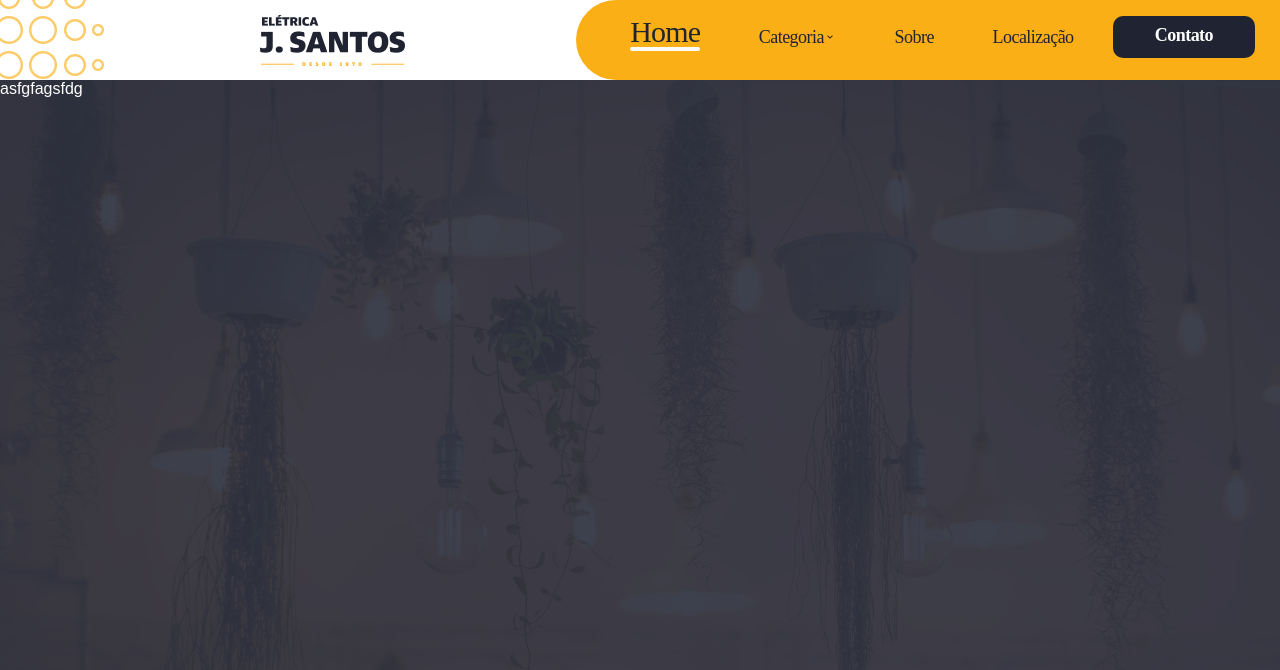
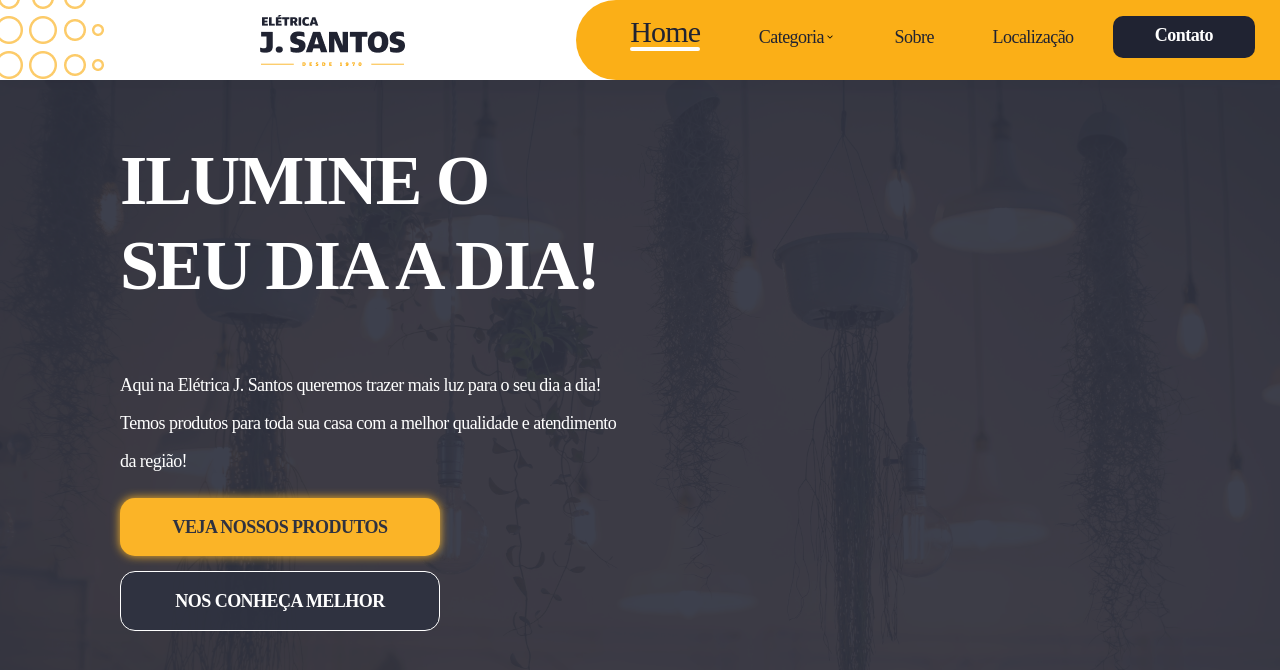
Before and after one commit to lucasrm1804/NoWeb, a React (Create React App) app in the folder my-app/: page / in a window 1280 px wide. Shown: the top 670 px of the page. Built offline with nearby package versions, Linux system fonts and the light colour scheme.

Commit message:
cria e estiliza os chamados

```diff
--- a/my-app/src/components/Header/header.css
+++ b/my-app/src/components/Header/header.css
@@ -2,7 +2,6 @@ header {
   background-color: #FFFFFF;
   box-shadow: 0px 0px 20px rgba(0, 0, 0, 0.1);
   background: #FFFFFF;
-  position: fixed;
   width: 100%;
   top: 0;
 }
--- a/my-app/src/components/Section1/index.jsx
+++ b/my-app/src/components/Section1/index.jsx
@@ -5,7 +5,13 @@ function Section1() {
 	return (
     <section className="section1">
       <div className="opac">
-        asfgfagsfdg
+        <div>
+          <h1>ILUMINE O SEU DIA A DIA!</h1>
+          <p>Aqui na Elétrica J. Santos queremos trazer mais luz para o seu dia a dia! Temos produtos para toda sua casa com a melhor qualidade e atendimento da região!</p>
+          <h2 className="chamada1">VEJA NOSSOS PRODUTOS</h2>
+          <h2 className="chamada2">NOS CONHEÇA MELHOR</h2>
+        </div>
+
       </div>
     </section>
 	)
--- a/my-app/src/components/Section1/section1.css
+++ b/my-app/src/components/Section1/section1.css
@@ -1,4 +1,4 @@
-.section1{
+.section1 {
   color: white;
   background-image: url("../../imagens/fundo.jpeg");
   width: auto;
@@ -6,14 +6,66 @@
   background-size: cover;
   height: 801px;
   opacity: 0.93;
-  margin-top: 80px;
   background-size: cover;
   position: relative;
 }
 
-.opac{
+.opac {
   width: 100%;
   height: 100%;
   position: absolute;
   background: rgba(32, 35, 50, 0.93);
 }
+
+.section1 p, .section1 h1, .section1 h2 {
+  margin-left: 120px;
+  width: 40%;
+  font-family: Gotham;
+  font-size: 18px;
+  font-weight: 400px;
+  line-height: 38px;
+  letter-spacing: -0.03em;
+  text-align: left;
+}
+
+.section1 h1 {
+  font-size: 70px;
+  font-weight: 700px;
+  line-height: 85px;
+  text-align: left;
+}
+
+.chamada1 {
+  color: rgba(32, 35, 50, 1);
+  background-color: rgba(251, 175, 23);
+  box-shadow: 0px 0px 10px rgba(251, 175, 23,12);
+  max-width: fit-content;
+  min-width: 25%;
+  padding: 10px 10px;
+  border-radius: 15px;
+  font-size: 18px;
+  font-weight: 700;
+  line-height: 38px;
+  letter-spacing: -0.03em;
+  text-align: center;
+  display: grid;
+  place-items: center;
+}
+
+.chamada2 {
+  color: rgb(255, 255, 255);
+  background-color: rgba(32, 35, 50, 0.93);
+  max-width: fit-content;
+  min-width: 25%;
+  padding: 10px 15px;
+  border-radius: 15px;
+  border-color: white;
+  border: 1px solid;
+  font-size: 18px;
+  font-weight: 700;
+  line-height: 38px;
+  letter-spacing: -0.03em;
+  text-align: center;
+  display: grid;
+  place-items: center;
+}
```
